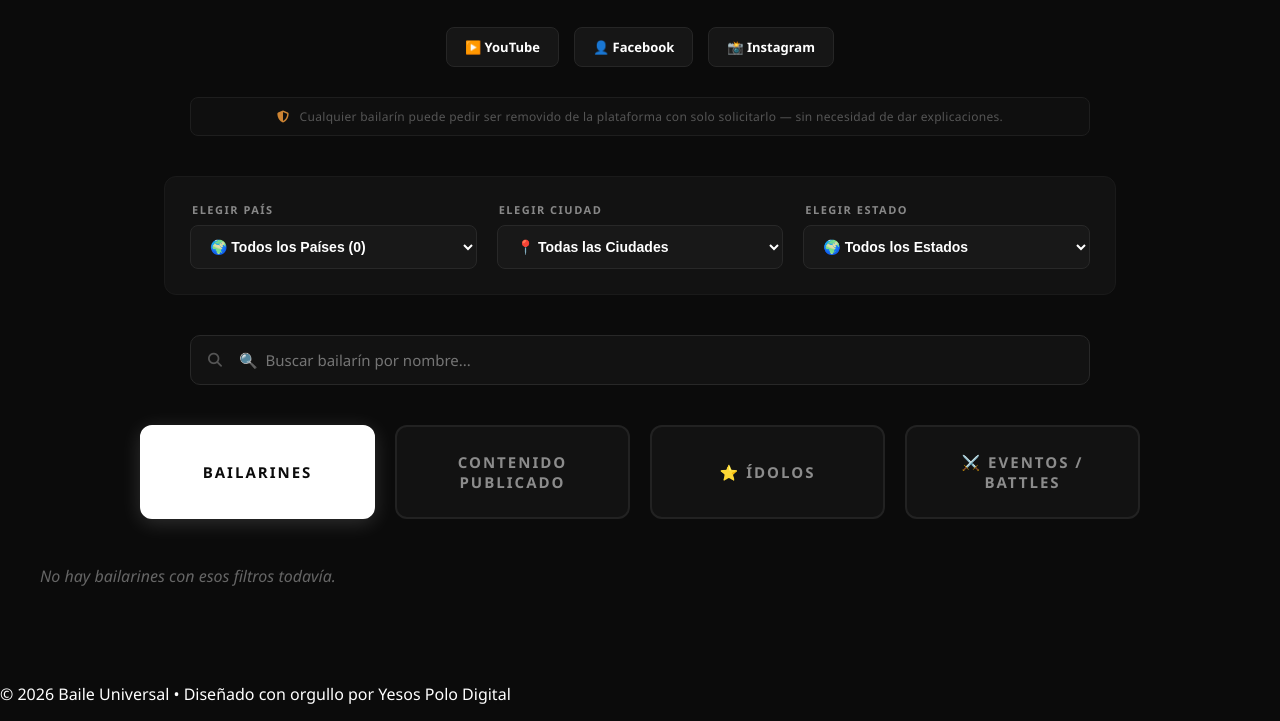
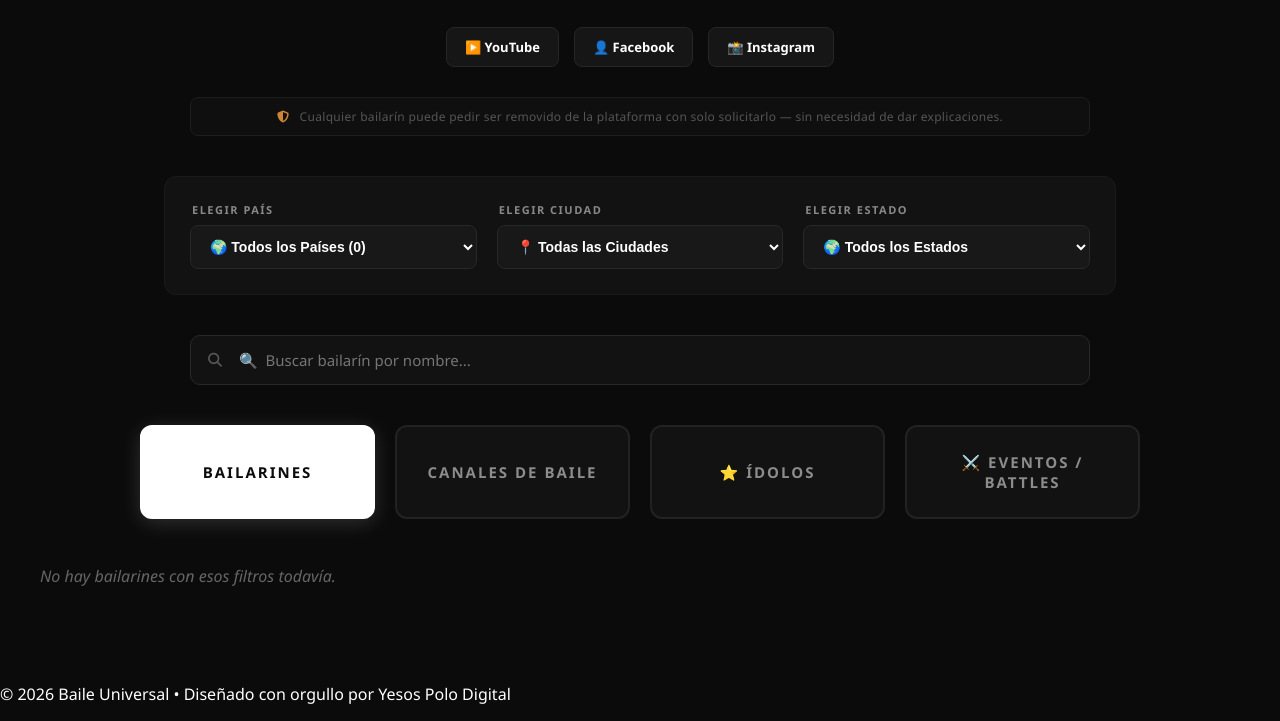
Before and after one commit to elpologr/baileuniversal, a plain HTML site: page index.html in a window 1280 px wide. Shown: the part 748-1469 px from the top of the page. Drawn offline with nearby package versions, Linux system fonts and the light colour scheme; no server answers; files whose address does not match are found by name.

Commit message:
Add files via upload

```diff
--- a/index.html
+++ b/index.html
@@ -730,7 +730,7 @@
 
     <div class="contenedor-filtros" style="grid-template-columns: repeat(4,1fr);">
         <button class="btn-filtro-grande activo" onclick="cambiarPestana('bailarines')">Bailarines</button>
-        <button class="btn-filtro-grande" onclick="cambiarPestana('contenido')">Contenido Publicado</button>
+        <button class="btn-filtro-grande" onclick="cambiarPestana('contenido')">Canales de Baile</button>
         <button class="btn-filtro-grande" onclick="cambiarPestana('idolos')">⭐ Ídolos</button>
         <button class="btn-filtro-grande" onclick="cambiarPestana('eventos')">⚔️ Eventos / Battles</button>
     </div>
```
